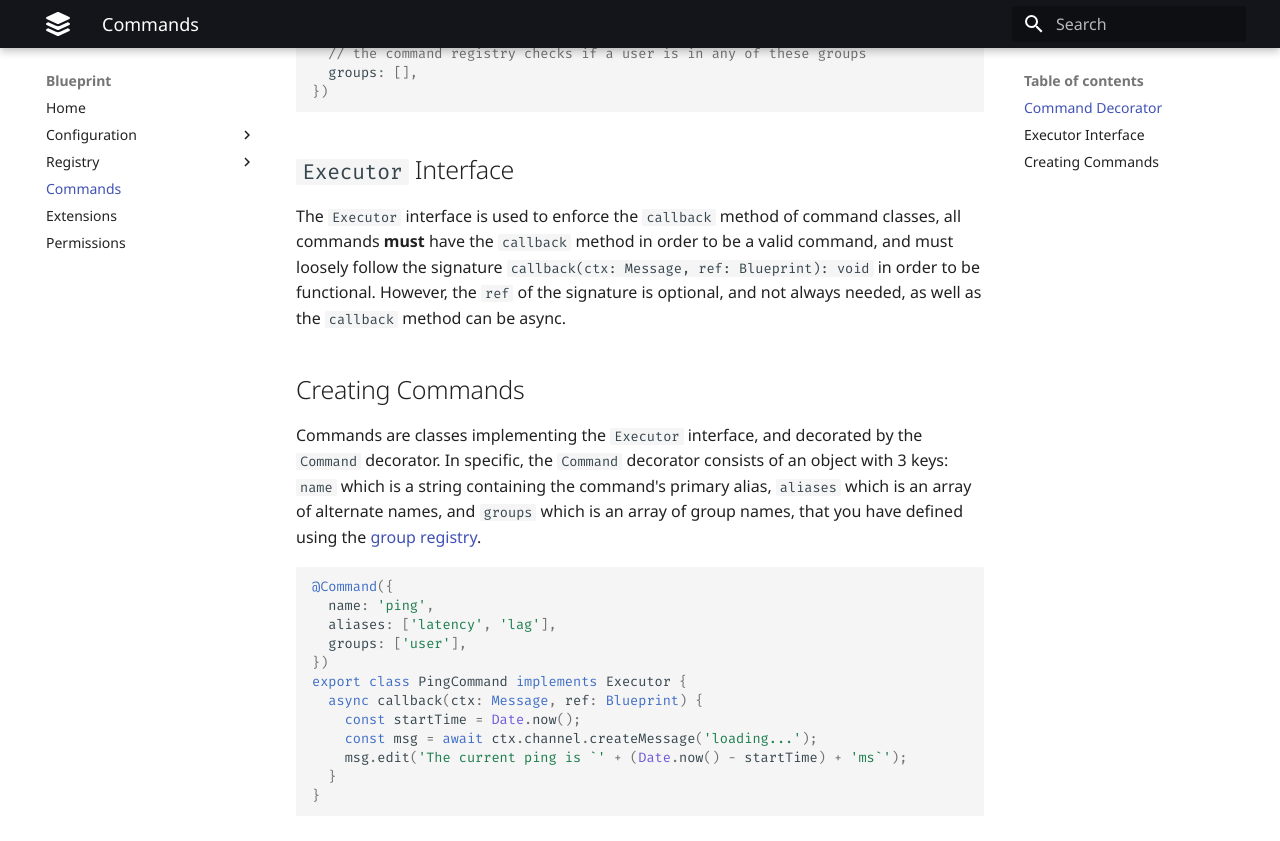
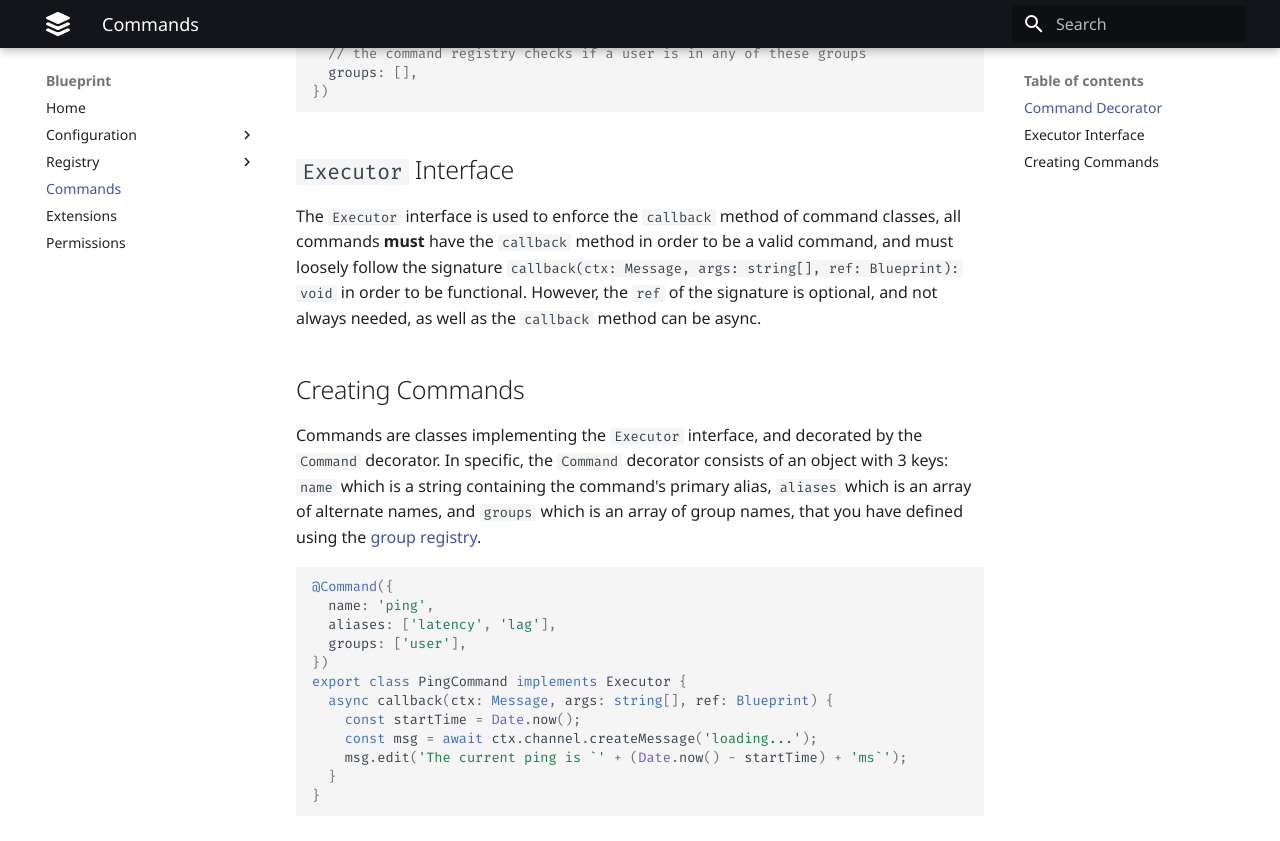
Before and after one commit to blueprint-js/blueprint, an MkDocs documentation site: the page built from docs/commands.md, in a window 1280 px wide and 900 px high, scrolled down 579 px. Shown: the top 841 px of the window. Built offline with MkDocs 1.6.1 and Material for MkDocs 9.7.7, drawn with Linux system fonts in a browser that asks for light colours.

Commit message:
docs: Added args for callback and example

```diff
--- a/docs/commands.md
+++ b/docs/commands.md
@@ -28,7 +28,7 @@ can be seen below with an explanation of each field, and why they are required.
 
 The `Executor` interface is used to enforce the `callback` method of command classes, all
 commands **must** have the `callback` method in order to be a valid command, and must loosely follow
-the signature `callback(ctx: Message, ref: Blueprint): void` in order to be functional. However, the
+the signature `callback(ctx: Message, args: string[], ref: Blueprint): void` in order to be functional. However, the
 `ref` of the signature is optional, and not always needed, as well as the `callback` method can be async.
 
 ## Creating Commands
@@ -45,7 +45,7 @@ and `groups` which is an array of group names, that you have defined using the [
   groups: ['user'],
 })
 export class PingCommand implements Executor {
-  async callback(ctx: Message, ref: Blueprint) {
+  async callback(ctx: Message, args: string[], ref: Blueprint) {
     const startTime = Date.now();
     const msg = await ctx.channel.createMessage('loading...');
     msg.edit('The current ping is `' + (Date.now() - startTime) + 'ms`');
```
